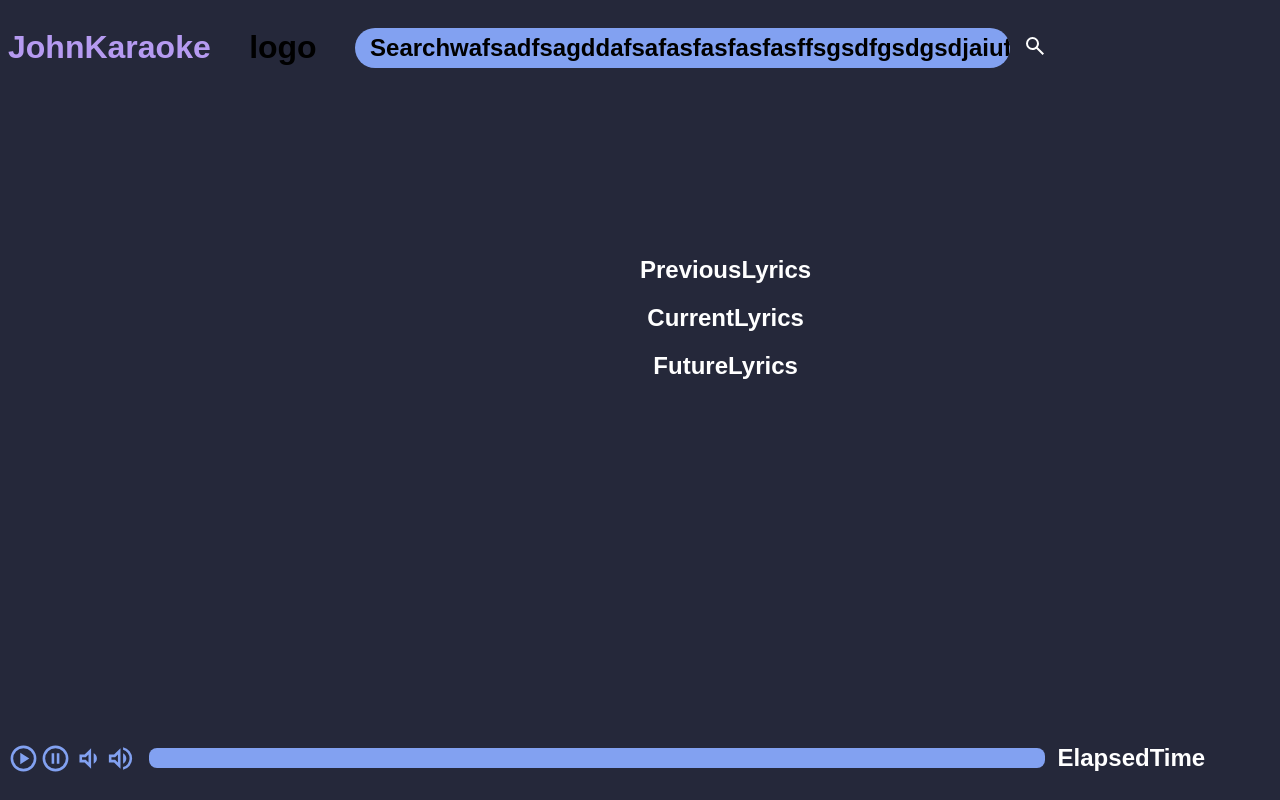
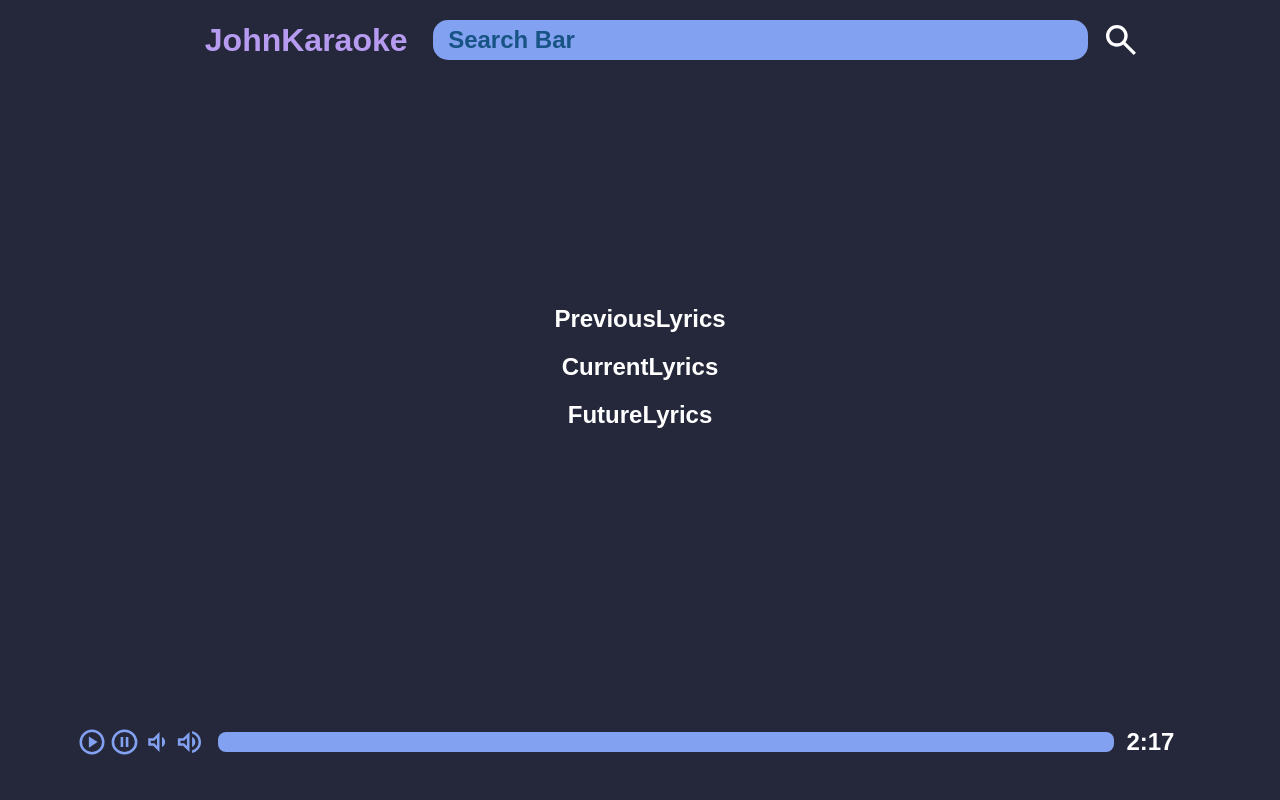
Before and after one commit to arvins156/JohnKaraoke, a PHP site: page /test-web.html in a window 1280 px wide. Run offline with PHP 8.4, Linux system fonts and the light colour scheme.

Commit message:
better formatting and spacing

```diff
--- a/src/styles.css
+++ b/src/styles.css
@@ -4,12 +4,16 @@
 
   body {
     background-color: #25283a;
+    margin-left: 2%;
   }
 
   .top-row-container {
+    position: fixed;
+    bottom: 90%;
+    left: 16%;
     display: flex;
     flex-direction: row;
-    gap: 3vw;
+    gap: 2vw;
   }
 
   .title-container {
@@ -22,11 +26,19 @@
     color: #b69bf1;
   }
 
+  .search-bar {
+    color: rgb(23, 83, 133);
+  }
+  .logo {
+    width: 3vw;
+    height: 3vh;
+  }
+
   .search-bar-container {
     display: flex;
     flex-direction: row;
     align-items: center;
-    gap: 1vw;
+    gap: 0.05vw;
   }
 
   .search-bar {
@@ -37,20 +49,22 @@
     width: 50vw;
     height: 5vh;
     min-height: 30px;
-    border-radius: 25px;
+    border-radius: 15px;
     padding-left: 15px;
     border-radius: 5;
     overflow: hidden;
   }
 
-  .search-button {
-
+  .search-bar-button {
+    width: 5vw;
+    height: 5vh;
   }
 
   .middle-row-container {
     position: fixed;
-    bottom: 50%;
+    bottom: 48%;
     left: 50%;
+    transform: translate(-50%, +20%);
   }
 
   .bottom-row-container {
@@ -58,7 +72,8 @@
     align-items: center;
     gap: 1vw;
     position: fixed;
-    bottom: 1%;
+    bottom: 3%;
+    left: 6%;
   }
 
   .buttons-container {
@@ -66,7 +81,7 @@
     flex-direction: row;
     align-items: center;
     width: 10vw;
-    gap: 0.1vw;
+    gap: 0.15vw;
   }
 
   .play-button {
--- a/src/test-web.html
+++ b/src/test-web.html
@@ -13,18 +13,13 @@
                 <div class="title">
                     <h1>JohnKaraoke</h1>
                 </div>
-                <div class="logo">
-                    <h1>logo</h1>
-                </div>
             </div>
 
             <div class="search-bar-container">
                 <div class="search-bar">
-                    <h2>Searchwafsadfsagddafsafasfasfasfasffsgsdfgsdgsdjaiuf</h2>
+                    <h2>Search Bar</h2>
                 </div>
-                <div class="search-bar-button">
-                    <img src="assets/search-button.svg">
-                </div>
+                <img src="assets/search-button.svg" class="search-bar-button">
             </div>
 
         </div>
@@ -58,7 +53,7 @@
                 <div class="progress-bar">
                 </div>
                 <div class="elapsed-time">
-                    <h2>ElapsedTime</h2>
+                    <h2>2:17</h2>
                 </div>
             </div>
         </div>
```
